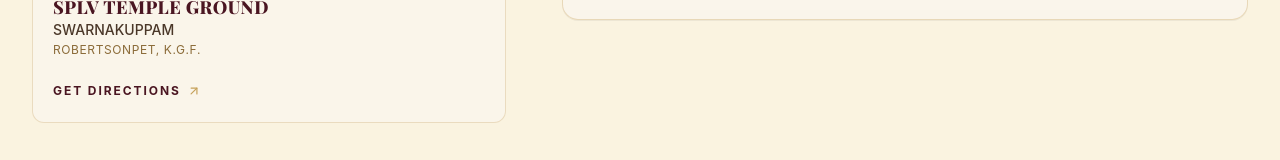
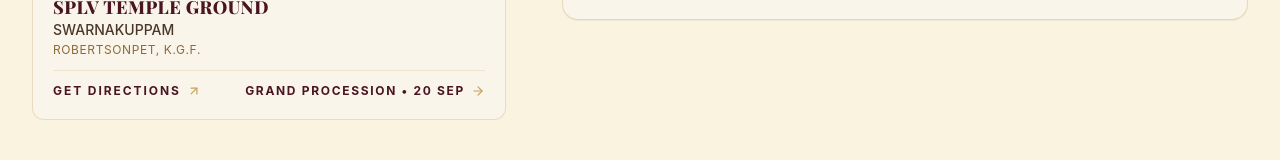
Before and after one commit to 07dhanush7/Choklaty-boys, a React (Vite) app: page /#/ in a window 1280 px wide. Shown: the part 1531-1691 px from the top of the page. Built offline with nearby package versions, Linux system fonts and the light colour scheme; a web font is replaced by a local one.

Commit message:
Add GRAND PROCESSION link next to GET DIRECTIONS in VenueInfo card with smooth scroll anchor

```diff
--- a/src/components/ProcessionHighlight.jsx
+++ b/src/components/ProcessionHighlight.jsx
@@ -10,6 +10,7 @@ export default function ProcessionHighlight() {
       whileInView={{ opacity: 1, y: 0 }}
       viewport={{ once: true }}
       transition={{ duration: 0.8 }}
+      id="procession"
       className="w-full mt-16 sm:mt-24 md:mt-28 mb-12 sm:mb-16"
     >
       <div className="relative rounded-2xl border border-[#C5A059]/40 bg-[#3D0F19] text-[#FAF6EE] overflow-hidden p-8 sm:p-10 md:p-12 text-center shadow-xl group">
--- a/src/components/VenueInfo.jsx
+++ b/src/components/VenueInfo.jsx
@@ -1,10 +1,16 @@
 import React from 'react';
 import { motion } from 'framer-motion';
-import { MapPin, ArrowUpRight } from 'lucide-react';
+import { MapPin, ArrowUpRight, ArrowRight } from 'lucide-react';
 import ganeshImg from '../assets/Ganesh.png';
 import { FESTIVAL_INFO } from '../data/festival';
 
 export default function VenueInfo() {
+  const handleProcessionClick = (e) => {
+    e.preventDefault();
+    const el = document.querySelector('#procession');
+    if (el) el.scrollIntoView({ behavior: 'smooth' });
+  };
+
   return (
     <motion.div
       initial={{ opacity: 0, y: 20 }}
@@ -66,8 +72,8 @@ export default function VenueInfo() {
           </p>
         </div>
 
-        {/* MINIMAL EDITORIAL TEXT LINK BUTTON */}
-        <div className="pt-2">
+        {/* EDITORIAL TEXT LINKS ROW */}
+        <div className="pt-3 border-t border-[#C5A059]/20 flex flex-wrap items-center justify-between gap-2.5">
           <a
             href={FESTIVAL_INFO.venue.directionsUrl}
             target="_blank"
@@ -77,6 +83,15 @@ export default function VenueInfo() {
             <span>GET DIRECTIONS</span>
             <ArrowUpRight className="w-3.5 h-3.5 transition-transform duration-300 group-hover:translate-x-0.5 group-hover:-translate-y-0.5 text-[#C5A059]" />
           </a>
+
+          <a
+            href="#procession"
+            onClick={handleProcessionClick}
+            className="group inline-flex items-center space-x-1.5 text-xs font-bold tracking-[0.14em] uppercase text-[#4A1521] hover:text-[#C5A059] transition-colors font-sans"
+          >
+            <span>GRAND PROCESSION • 20 SEP</span>
+            <ArrowRight className="w-3.5 h-3.5 transition-transform duration-300 group-hover:translate-x-1 text-[#C5A059]" />
+          </a>
         </div>
       </div>
 
```
